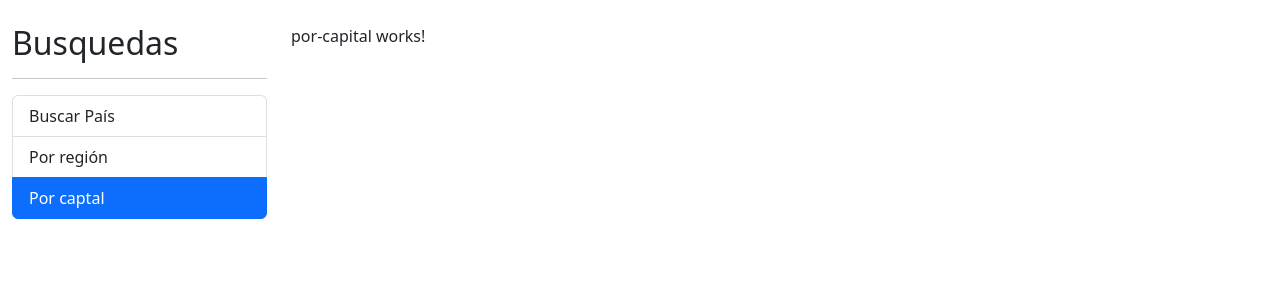
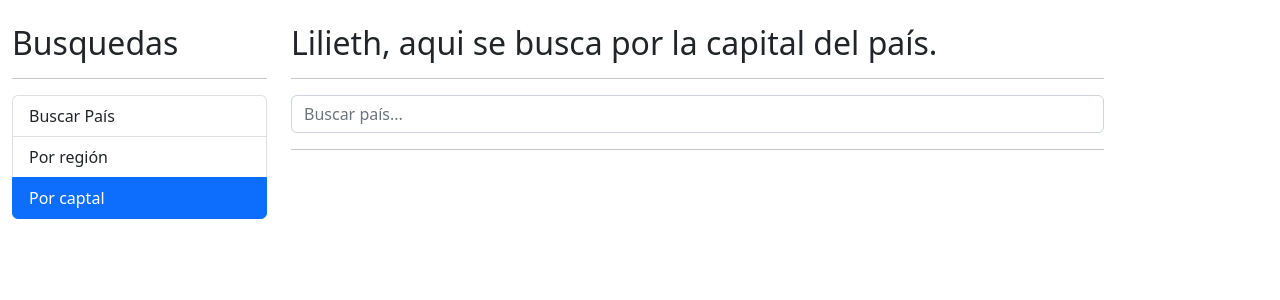
Before and after one commit to ezerecero/paisesAppZere, an Angular app: page /capital in a window 1280 px wide. Shown: the top 300 px of the page. Built offline with nearby package versions, Linux system fonts and the light colour scheme.

Commit message:
Pagina por capital funcionando

```diff
--- a/src/app/pais/components/pais-tabla/pais-tabla.component.html
+++ b/src/app/pais/components/pais-tabla/pais-tabla.component.html
@@ -16,7 +16,7 @@
             <td>
                 <img class="small-flag" [src]="paisitem.flags.png" >
             </td>
-            <td>{{ paisitem.flag }} {{ paisitem.name.common }}</td>
+            <td>{{ paisitem.flag }} {{ paisitem.capital[0] }} , {{ paisitem.name.common }}</td>
             <td>{{ paisitem.population | number}}</td>
             <td>{{ paisitem.area | number }}</td>
             <td>{{ paisitem.capital }}</td>
--- a/src/app/pais/pages/por-capital/por-capital.component.html
+++ b/src/app/pais/pages/por-capital/por-capital.component.html
@@ -1 +1,23 @@
-<p>por-capital works!</p>
+<h2>Lilieth, aqui se busca por la capital del país.</h2>
+<hr>
+
+<div class="row">
+    <div class="col">
+        <app-pais-input
+            (onDebounce)="sugerencias( $event )"
+            (onEnter)="buscar( $event )">
+        </app-pais-input>
+    </div>
+</div>
+
+<hr>
+<div *ngIf="hayError"
+    class="alert alert-danger">
+    No se encotró nada con el término {{termino}}
+</div>
+
+<div *ngIf="paises.length > 0" class="row">
+    <div class="col">
+        <app-pais-tabla [paises]="paises" ></app-pais-tabla>
+    </div>
+</div>
--- a/src/app/pais/pages/por-capital/por-capital.component.ts
+++ b/src/app/pais/pages/por-capital/por-capital.component.ts
@@ -1,4 +1,6 @@
 import { Component, OnInit } from '@angular/core';
+import { Country } from '../../interfaces/pais-interface';
+import { PaisService } from '../../services/pais.service';
 
 @Component({
   selector: 'app-por-capital',
@@ -8,9 +10,36 @@ import { Component, OnInit } from '@angular/core';
 })
 export class PorCapitalComponent implements OnInit {
 
-  constructor() { }
+  termino: string = '';
+  hayError: boolean = false;
+  paises: Country[] = [];
+
+
+  constructor(private pasiService: PaisService) { }
+
+  buscar( terminoRecibido: string ) {
+    this.hayError = false;
+    this.termino = terminoRecibido;
+
+    this.pasiService.buscarCapital(this.termino)
+      .subscribe( (paisesRespuesta) => {
+        console.log(paisesRespuesta);
+        this.paises = paisesRespuesta
+
+
+
+      }, (err) => {
+        this.hayError = true;
+        this.paises = [];
+      })
+  }
 
   ngOnInit(): void {
   }
 
+  sugerencias(termino: string) {
+    this.hayError = false;
+    //TODO: crear sugerencias
+  }
+
 }
--- a/src/app/pais/pages/por-pais/por-pais.component.html
+++ b/src/app/pais/pages/por-pais/por-pais.component.html
@@ -1,4 +1,4 @@
-<h2>Lilieth, te hice este programa para que aprendas de los paises.</h2>
+<h2>Lilieth, aqui se busca por país.</h2>
 <hr>
 
 <div class="row">
--- a/src/app/pais/services/pais.service.ts
+++ b/src/app/pais/services/pais.service.ts
@@ -19,5 +19,11 @@ export class PaisService {
     return this.http.get<Country[]>(url);
   }
 
+  buscarCapital (termino: string): Observable<Country[]>{
+
+    const url = `${this.apiUrl}/capital/${termino}`
+
+    return this.http.get<Country[]>(url);
+  }
 
 }
--- a/src/styles.css
+++ b/src/styles.css
@@ -1,4 +1,4 @@
 /* You can add global styles to this file, and also import other style files */
 .small-flag {
-    width: 100px;
+    width: 80px;
 }
```
